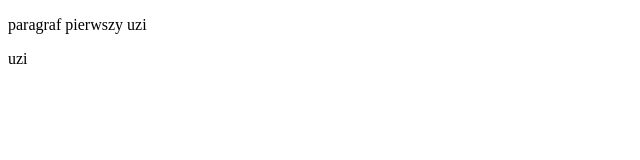
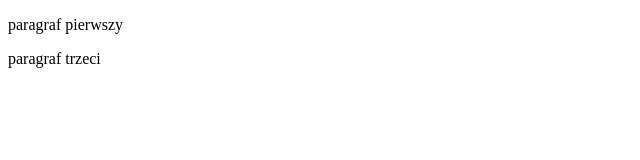
Before and after one commit to uzardo/uzardo.github.io, a plain HTML site: page index.html in a window 1280 px wide. Shown: the full height of the page, 0-640 px from the left. Drawn offline with Linux system fonts and the light colour scheme.

Commit message:
dodano trzeci paragraf

```diff
--- a/index.html
+++ b/index.html
@@ -7,7 +7,7 @@
     <title>Document</title>
 </head>
 <body>
-    <p>paragraf pierwszy uzi</p>
-    uzi
+    <p>paragraf pierwszy</p>
+    <p>paragraf trzeci</p>
 </body>
 </html>
```
